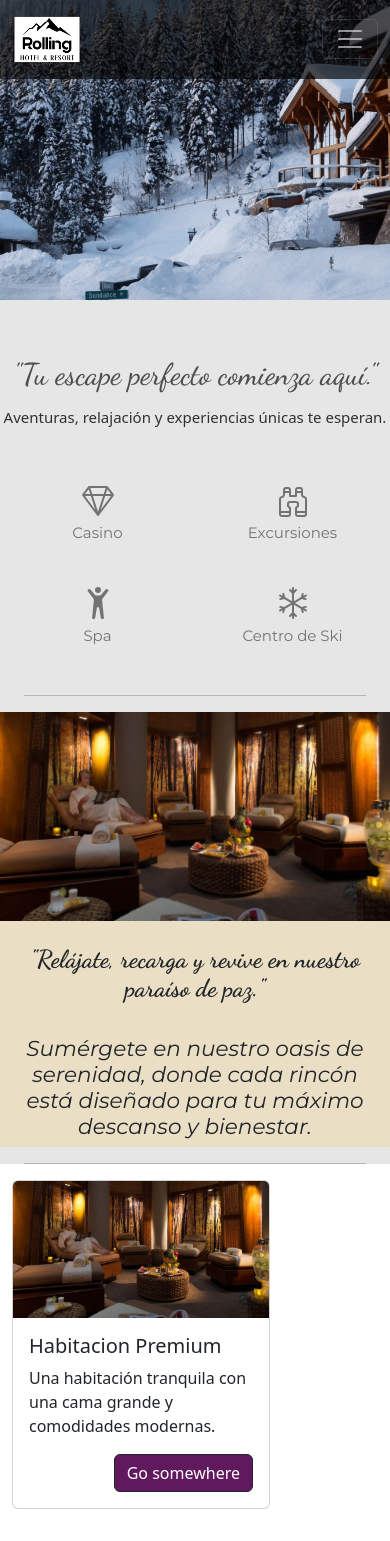
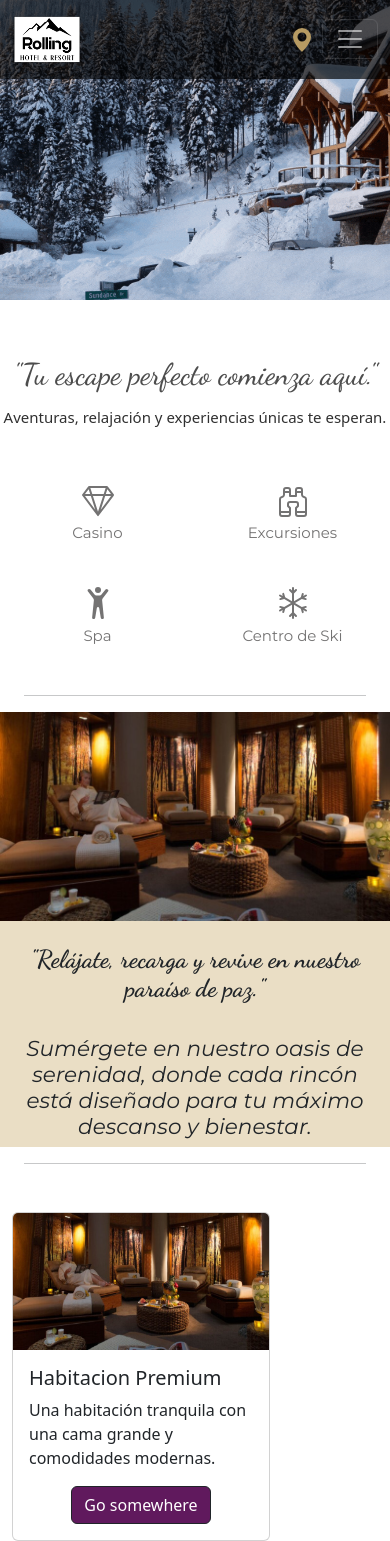
Before and after one commit to CosmeNicolas/ProyectoHotelFrontEnd, a React (Vite) app: page / in a window 390 px wide. Before the commit the page ends 1509 px from the top, so only its background shows below. Built offline with nearby package versions, Linux system fonts and the light colour scheme.

Commit message:
agregue los estilos a las cards de las habitaciones con un sistema de grillas , cambie el icono del navBar y al ser responsive aparece el icono de ubicacion

```diff
--- a/src/App.css
+++ b/src/App.css
@@ -32,7 +32,7 @@ font-family: "Dancing Script", cursive;
 }
 /* Estilos NavBar */
 .img-nav{
-  width: 70px;
+  width: 100px;
   position: absolute;
   transform: translatex(0%);
 }
@@ -51,10 +51,10 @@ backdrop-filter: blur( 0px );
 }
 
 .icono-ubicacion{
-  margin-right: auto;
   font-size: x-large;
   color: #B79B63;
 }
+
 
 .reserva-nav{
   display: inline;
@@ -68,7 +68,7 @@ backdrop-filter: blur( 0px );
 }
 
 
-@keyframes ubicacion {
+/* @keyframes ubicacion {
 	0%,
 	100% {
 		transform: rotate(0deg);
@@ -98,7 +98,7 @@ backdrop-filter: blur( 0px );
 	90% {
 		transform: rotate(8deg);
 	}
-}
+} */
 /* FIN Estilos NavBar */
 
 
@@ -116,9 +116,6 @@ backdrop-filter: blur( 0px );
 }
 .fuente-slogan-secundario{
 	color: #303030;
-}
-.estilo-principal{
-	background-color: #E6E6E6;
 }
 .iconos-servicios{
 	font-size: xx-large;
@@ -150,7 +147,6 @@ backdrop-filter: blur( 0px );
 }
 .contenedor-Card{
 	width: 258px;
-
 }
 /* Fin Estilo Card Inicio  */
 
@@ -209,4 +205,5 @@ backdrop-filter: blur( 0px );
 	position: relative;
 	transform: translatex(0%);
   }
+
 }
--- a/src/components/common/NavBar.jsx
+++ b/src/components/common/NavBar.jsx
@@ -1,29 +1,53 @@
-import Container from 'react-bootstrap/Container';
-import Nav from 'react-bootstrap/Nav';
-import Navbar from 'react-bootstrap/Navbar';
-import logo from '.././../assets/logo.png'
+import Container from "react-bootstrap/Container";
+import Nav from "react-bootstrap/Nav";
+import Navbar from "react-bootstrap/Navbar";
+import logo from ".././../assets/logo.png";
 import { BsFillGeoAltFill } from "react-icons/bs";
 
 const NavBar = () => {
   return (
-    <Navbar fixed="top"  data-bs-theme="dark"  expand="lg" className="barraDeNavegacion">
+    <Navbar
+      fixed="top"
+      data-bs-theme="dark"
+      expand="lg"
+      className="barraDeNavegacion"
+    >
       <Container>
-      <Navbar.Brand href="#home"><span><img className='img-nav' src={logo} alt="imagen-prueba" /></span></Navbar.Brand>
-     {/*  <BsFillGeoAltFill className='icono-ubicacion' /> */}
+        <Navbar.Brand href="#home">
+          <span>
+            <img className="img-nav" src={logo} alt="imagen-prueba" />
+          </span>
+        </Navbar.Brand>
+        <div className="ms-auto">
+          <BsFillGeoAltFill className="icono-ubicacion mx-2 d-lg-none " />
+        </div>
+
         <Navbar.Toggle aria-controls="basic-navbar-nav" />
         <Navbar.Collapse id="basic-navbar-nav">
           <Nav className="ms-auto">
-          <Nav.Link className='fuente-nav' href="#home">Habitaciones</Nav.Link>
-          <Nav.Link className='fuente-nav' href="#link">Galeria</Nav.Link>
-          <Nav.Link className='fuente-nav' href="#link">Quienes Somos</Nav.Link>
-          <Nav.Link className='fuente-nav' href="#link">Contacto</Nav.Link>
-          <Nav.Link className='fuente-nav' href="#link">Login</Nav.Link>
-          <Nav.Link href="#link"><span className='reserva-nav p-2'>Reserva</span></Nav.Link>
+            <Nav.Link className="fuente-nav" href="#home">
+              Habitaciones
+            </Nav.Link>
+            <Nav.Link className="fuente-nav" href="#link">
+              Galeria
+            </Nav.Link>
+            <Nav.Link className="fuente-nav" href="#link">
+              Quienes Somos
+            </Nav.Link>
+            <Nav.Link className="fuente-nav" href="#link">
+              Contacto
+            </Nav.Link>
+            <Nav.Link className="fuente-nav" href="#link">
+              Login
+            </Nav.Link>
+            <Nav.Link href="#link">
+              <span className="reserva-nav p-2">Reserva</span>
+            </Nav.Link>
           </Nav>
         </Navbar.Collapse>
       </Container>
     </Navbar>
-  )
-}
+  );
+};
 
-export default NavBar
+export default NavBar;
--- a/src/components/common/SectionIConosInicio.jsx
+++ b/src/components/common/SectionIConosInicio.jsx
@@ -24,6 +24,7 @@ const SectionIConosInicio = () => {
           </Col>
         </Row>
       </Container>
+
     </>
   );
 };
--- a/src/components/pages/Inicio.jsx
+++ b/src/components/pages/Inicio.jsx
@@ -6,7 +6,7 @@ const Inicio = () => {
   return (
     <>
       <section className="main ">
-        <article className="estilo-principal">
+        <article>
           <img className="img-banner img-fluid w-100" src={banner} alt="" />
           <h2 className="fuente-slogan-principal text-center mt-5 py-2">
             "Tu escape perfecto comienza aquí."
--- a/src/components/pages/habitaciones/CardHabitaciones.jsx
+++ b/src/components/pages/habitaciones/CardHabitaciones.jsx
@@ -1,10 +1,12 @@
-import { Container, Card, Button } from "react-bootstrap"
+import { Container, Card, Button, Row, Col  } from "react-bootstrap"
 import Room from "../../../assets/relaxRoom.jpg";
 
 const Cardhabitaciones = () => {
   return (
     <>
-    <Container fluid >
+    <Container >
+    <Row className="mt-5">
+    <Col xs={6} md={3}>
     <Card className="contenedor-Card" >
       <Card.Img  variant="top" src={Room} />
       <Card.Body>
@@ -12,11 +14,13 @@ const Cardhabitaciones = () => {
         <Card.Text>
         Una habitación tranquila con una cama grande y comodidades modernas.
         </Card.Text>
-        <div className="text-end">
+        <div className="text-center">
         <Button className="btn-inicio-card" variant="dark">Go somewhere</Button>
         </div>
       </Card.Body>
     </Card>
+    </Col>
+    </Row>
     </Container>
     </>
   )
```
Lines whose indentation alone changed are shown as unchanged.
